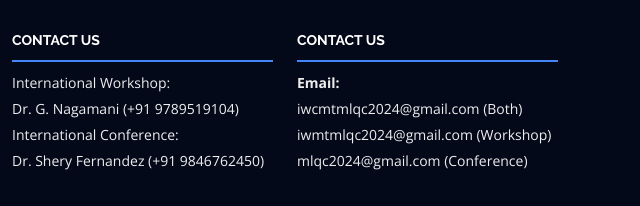
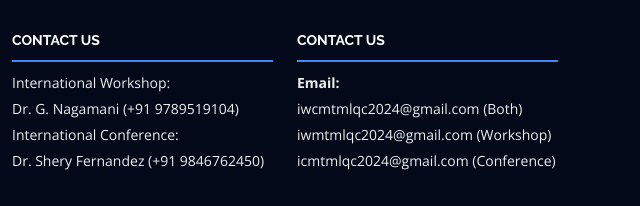
Before and after one commit to VarshaShaheen/IWCMLQC, a plain HTML site: page index.html in a window 1280 px wide. Shown: the part 3020-3226 px from the top of the page, 640-1280 px from the left. Drawn offline with nearby package versions, Linux system fonts and the light colour scheme.

Commit message:
conference email updated

```diff
--- a/footer.html
+++ b/footer.html
@@ -43,7 +43,7 @@
                         <strong>Email:</strong><br>
                         iwcmtmlqc2024@gmail.com (Both)<br>
                         iwmtmlqc2024@gmail.com (Workshop)<br>
-                        mlqc2024@gmail.com (Conference)<br>
+                        icmtmlqc2024@gmail.com (Conference)<br>
                     </p>
                 </div>
 
```
